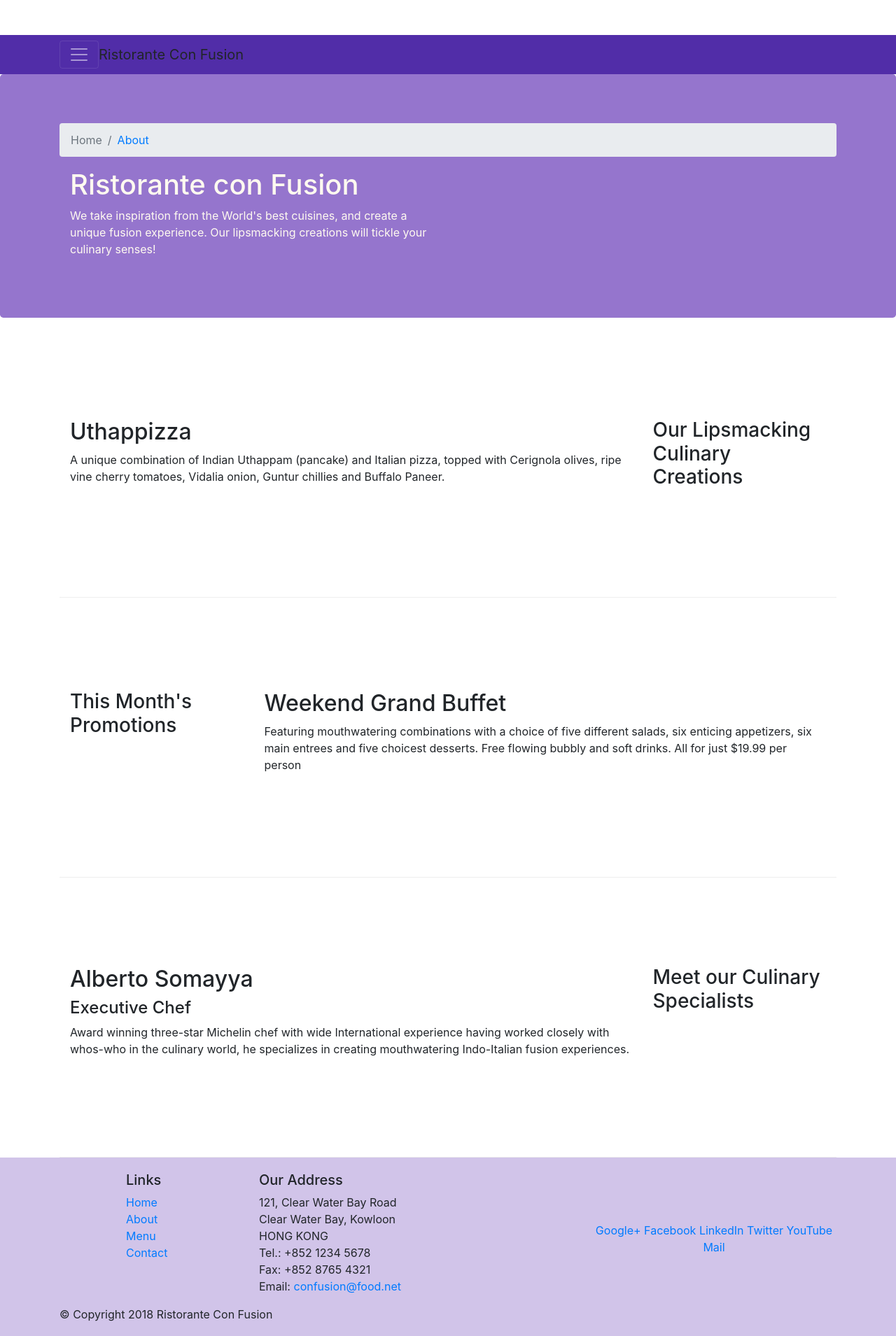
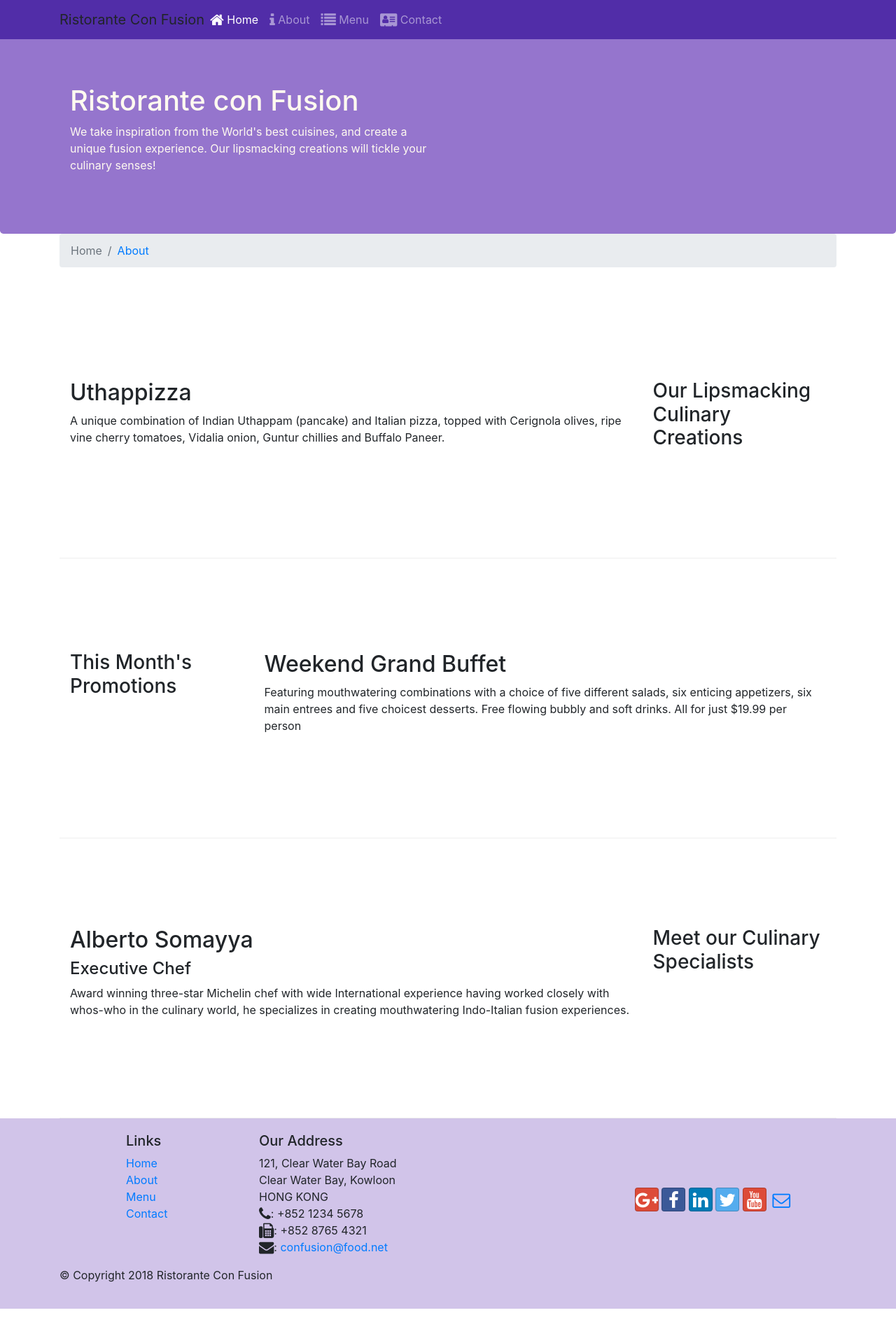
Before and after one commit to devansshh/Confusion-Restaurant-Bootstrap-, a website: page index.html in a window 1280 px wide. Shown: the whole page at 70% size. After the commit the page ends 1870 px from the top, so only its background shows below. Drawn offline with nearby package versions, Linux system fonts and the light colour scheme.

Commit message:
Icons added

```diff
--- a/aboutus.html
+++ b/aboutus.html
@@ -9,6 +9,8 @@
     <!-- Bootstrap CSS -->
     <link rel="stylesheet" href="node_modules/bootstrap/dist/css/bootstrap.min.css">
     <link href="css/styles.css" rel="stylesheet">
+    <link rel="stylesheet" href="node_modules/font-awesome/css/font-awesome.min.css">
+    <link rel="stylesheet" href="node_modules/bootstrap-social/bootstrap-social.css">
     <title>Ristorante Con Fusion: About Us</title>
 
 </head>
@@ -23,10 +25,10 @@
             <a class="navbar-brand mr-auto">Ristorante Con Fusion</a>
             <div class="collapse navbar-collapse" id="Navbar">
                 <ul class="navbar-nav mr-auto">
-                    <li class="nav-item"><a class="nav-link" href="index.html">Home</a></li>
-                    <li class="nav-item active"><a class="nav-link">About</a></li>
-                    <li class="nav-item"><a class="nav-link">Menu</a></li>
-                    <li class="nav-item"><a class="nav-link">Contact</a></li>
+                    <li class="nav-item"><a class="nav-link" href="index.html"><span class="fa fa-home fa-lg"></span> Home</a></li>
+                    <li class="nav-item active"><a class="nav-link"><span class="fa fa-info fa-lg"></span> About</a></li>
+                    <li class="nav-item"><a class="nav-link"><span class="fa fa-list fa-lg"></span> Menu</a></li>
+                    <li class="nav-item"><a class="nav-link"><span class="fa fa-address-card fa-lg"></span> Contact</a></li>
                 </ul>
             </div>
 
@@ -104,19 +106,20 @@
 		              121, Clear Water Bay Road<br>
 		              Clear Water Bay, Kowloon<br>
 		              HONG KONG<br>
-		              Tel.: +852 1234 5678<br>
-		              Fax: +852 8765 4321<br>
-		              Email: <a href="mailto:confusion@food.net">confusion@food.net</a>
+		              <i class="fa fa-phone fa-lg"></i>: +852 1234 5678<br>
+                      <i class="fa fa-fax fa-lg"></i>: +852 8765 4321<br>
+                      <i class="fa fa-envelope fa-lg"></i>:
+                      <a href="mailto:confusion@food.net">confusion@food.net</a>
 		           </address>
                 </div>
                 <div class="col-12 col-sm-4 align-self-center">
                     <div class="text-center">
-                        <a href="http://google.com/+">Google+</a>
-                        <a href="http://www.facebook.com/profile.php?id=">Facebook</a>
-                        <a href="http://www.linkedin.com/in/">LinkedIn</a>
-                        <a href="http://twitter.com/">Twitter</a>
-                        <a href="http://youtube.com/">YouTube</a>
-                        <a href="mailto:">Mail</a>
+                        <a class="btn btn-social-icon btn-google" href="http://google.com/+"><i class="fa fa-google-plus"></i></a>
+                        <a class="btn btn-social-icon btn-facebook" href="http://www.facebook.com/profile.php?id="><i class="fa fa-facebook"></i></a>
+                        <a class="btn btn-social-icon btn-linkedin" href="http://www.linkedin.com/in/"><i class="fa fa-linkedin"></i></a>
+                        <a class="btn btn-social-icon btn-twitter" href="http://twitter.com/"><i class="fa fa-twitter"></i></a>
+                        <a class="btn btn-social-icon btn-google" href="http://youtube.com/"><i class="fa fa-youtube"></i></a>
+                        <a class="btn btn-social-icon" href="mailto:"><i class="fa fa-envelope-o"></i></a>
                     </div>
                 </div>
            </div>
--- a/index.html
+++ b/index.html
@@ -9,12 +9,14 @@
     <!-- Bootstrap CSS -->
     <link rel="stylesheet" href="node_modules/bootstrap/dist/css/bootstrap.min.css">
     <link href="css/styles.css" rel="stylesheet">
+    <link rel="stylesheet" href="node_modules/font-awesome/css/font-awesome.min.css">
+    <link rel="stylesheet" href="node_modules/bootstrap-social/bootstrap-social.css">
     <title>Ristorante Con Fusion</title>
 </head>
 
 <body>
 
-    <nav class="navbar navbar-dark navbar-expand-smfixed-top">
+    <nav class="navbar navbar-dark navbar-expand-sm fixed-top">
         <div class="container">
             <button class="navbar-toggler" type="button" data-toggle="collapse" data-target="#Navbar">
                 <span class="navbar-toggler-icon"></span>
@@ -22,10 +24,10 @@
             <a class="navbar-brand mr-auto">Ristorante Con Fusion</a>
             <div class="collapse navbar-collapse" id="Navbar">
                 <ul class="navbar-nav mr-auto">
-                    <li class="nav-item active"><a class="nav-link">Home</a></li>
-                    <li class="nav-item"><a class="nav-link" href="aboutus.html">About</a></li>
-                    <li class="nav-item"><a class="nav-link">Menu</a></li>
-                    <li class="nav-item"><a class="nav-link">Contact</a></li>
+                    <li class="nav-item active"><a class="nav-link"><span class="fa fa-home fa-lg"></span> Home</a></li>
+                    <li class="nav-item"><a class="nav-link" href="aboutus.html"><span class="fa fa-info fa-lg"></span> About</a></li>
+                    <li class="nav-item"><a class="nav-link"><span class="fa fa-list fa-lg"></span> Menu</a></li>
+                    <li class="nav-item"><a class="nav-link"><span class="fa fa-address-card fa-lg"></span> Contact</a></li>
                 </ul>
             </div>
 
@@ -36,10 +38,6 @@
     <header class="jumbotron">
         <div class="container">
             <div class="row row-header">
-                <ol class="col-12 breadcrumb">
-                    <li class="breadcrumb-item active"><a>Home</a></li>
-                    <li class="breadcrumb-item"><a href="aboutus.html">About</a></li>
-                </ol>
                 <div class="col-12 col-sm-6">
                     <h1>Ristorante con Fusion</h1>
                     <p>We take inspiration from the World's best cuisines, and create a unique fusion experience. Our lipsmacking creations will tickle your culinary senses!</p>
@@ -51,7 +49,12 @@
     </header>
 
     <div class="container">
+        <ol class="col-12 breadcrumb">
+            <li class="breadcrumb-item active"><a>Home</a></li>
+            <li class="breadcrumb-item"><a href="aboutus.html">About</a></li>
+        </ol>
         <div class="row row-content align-content-center">
+
             <div class="col-12 order-sm-last col-sm-4 col-md-3">
                 <h3>Our Lipsmacking Culinary Creations</h3>
             </div>
@@ -102,19 +105,20 @@
 		              121, Clear Water Bay Road<br>
 		              Clear Water Bay, Kowloon<br>
 		              HONG KONG<br>
-		              Tel.: +852 1234 5678<br>
-		              Fax: +852 8765 4321<br>
-		              Email: <a href="mailto:confusion@food.net">confusion@food.net</a>
+		              <i class="fa fa-phone fa-lg"></i>: +852 1234 5678<br>
+                      <i class="fa fa-fax fa-lg"></i>: +852 8765 4321<br>
+                      <i class="fa fa-envelope fa-lg"></i>:
+                      <a href="mailto:confusion@food.net">confusion@food.net</a>
 		           </address>
                 </div>
                 <div class="col-12 col-sm-4 align-self-center">
                     <div class="text-center">
-                        <a href="http://google.com/+">Google+</a>
-                        <a href="http://www.facebook.com/profile.php?id=">Facebook</a>
-                        <a href="http://www.linkedin.com/in/">LinkedIn</a>
-                        <a href="http://twitter.com/">Twitter</a>
-                        <a href="http://youtube.com/">YouTube</a>
-                        <a href="mailto:">Mail</a>
+                        <a class="btn btn-social-icon btn-google" href="http://google.com/+"><i class="fa fa-google-plus"></i></a>
+                        <a class="btn btn-social-icon btn-facebook" href="http://www.facebook.com/profile.php?id="><i class="fa fa-facebook"></i></a>
+                        <a class="btn btn-social-icon btn-linkedin" href="http://www.linkedin.com/in/"><i class="fa fa-linkedin"></i></a>
+                        <a class="btn btn-social-icon btn-twitter" href="http://twitter.com/"><i class="fa fa-twitter"></i></a>
+                        <a class="btn btn-social-icon btn-google" href="http://youtube.com/"><i class="fa fa-youtube"></i></a>
+                        <a class="btn btn-social-icon" href="mailto:"><i class="fa fa-envelope-o"></i></a>
                     </div>
                 </div>
            </div>
--- a/package.json
+++ b/package.json
@@ -15,6 +15,8 @@
   },
   "dependencies": {
     "bootstrap": "^4.0.0",
+    "bootstrap-social": "^5.1.1",
+    "font-awesome": "^4.7.0",
     "jquery": "^3.1.1",
     "popper.js": "^1.12.9"
   }
```
Also changed, not shown: 1 other file.
